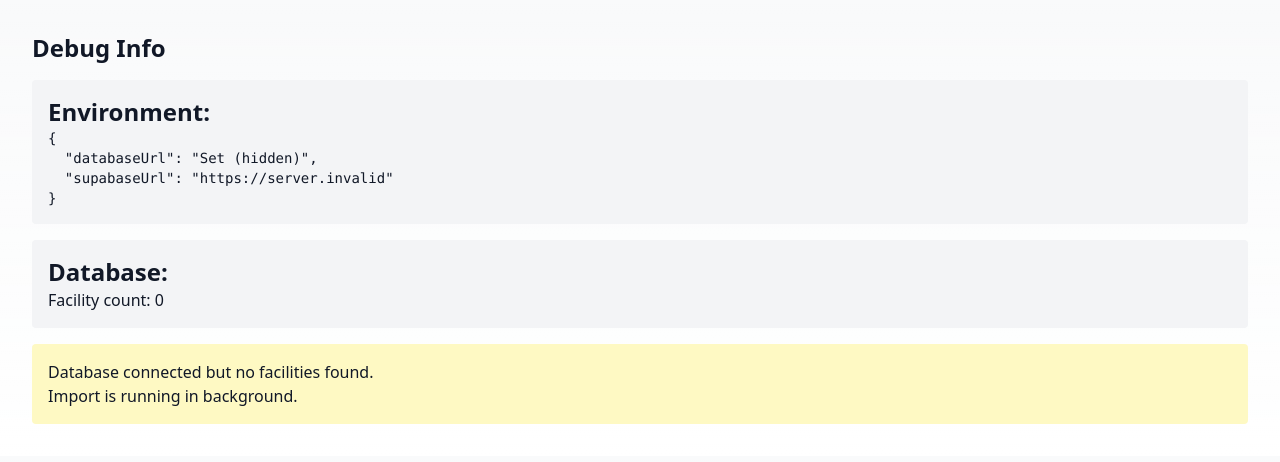
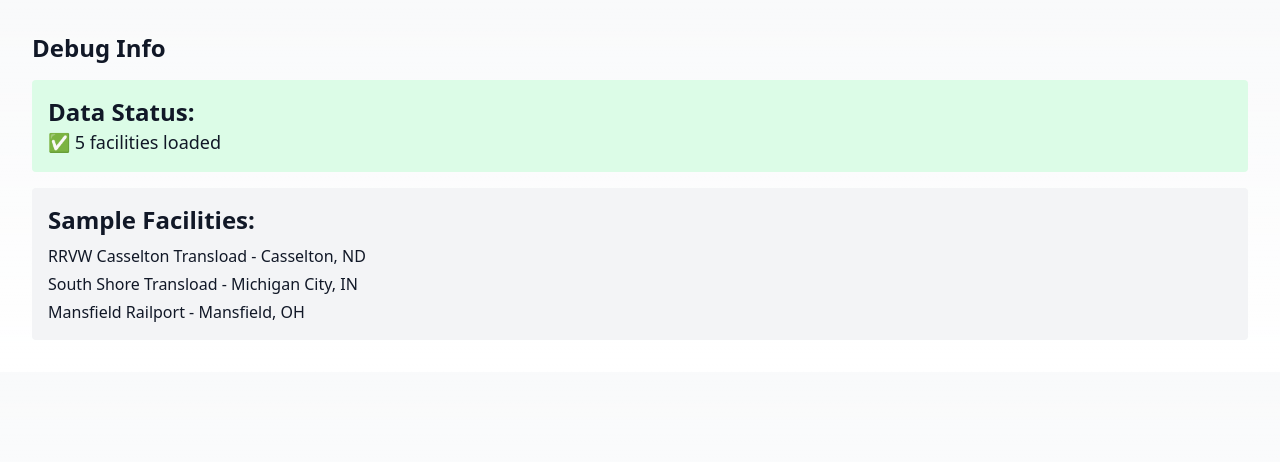
Before and after one commit to nikoamoretti/railhub-v2, a Next.js app: page /debug in a window 1280 px wide. Shown: the top 462 px of the page. Built offline with nearby package versions, Linux system fonts and the light colour scheme; no server answers; the database is empty.

Commit message:
Fix debug page - no prisma

```diff
--- a/app/debug/page.tsx
+++ b/app/debug/page.tsx
@@ -1,45 +1,23 @@
-import { prisma } from '@/lib/db'
+import facilitiesData from '../data'
 
-export default async function DebugPage() {
-  let facilityCount = 0
-  let error = null
-  let envCheck = {
-    databaseUrl: process.env.DATABASE_URL ? 'Set (hidden)' : 'NOT SET',
-    supabaseUrl: process.env.NEXT_PUBLIC_SUPABASE_URL || 'NOT SET',
-  }
-
-  try {
-    facilityCount = await prisma.facility.count()
-  } catch (e: any) {
-    error = e.message
-  }
-
+export default function DebugPage() {
   return (
     <main className="p-8">
       <h1 className="text-2xl font-bold mb-4">Debug Info</h1>
 
-      <div className="bg-gray-100 p-4 rounded mb-4">
-        <h2 className="font-semibold">Environment:</h2>
-        <pre className="text-sm">{JSON.stringify(envCheck, null, 2)}</pre>
+      <div className="bg-green-100 p-4 rounded mb-4">
+        <h2 className="font-semibold">Data Status:</h2>
+        <p className="text-lg">✅ {facilitiesData.length} facilities loaded</p>
       </div>
 
-      <div className="bg-gray-100 p-4 rounded mb-4">
-        <h2 className="font-semibold">Database:</h2>
-        <p>Facility count: {facilityCount}</p>
-        {error && (
-          <div className="text-red-600 mt-2">
-            <p className="font-semibold">Error:</p>
-            <pre className="text-sm whitespace-pre-wrap">{error}</pre>
-          </div>
-        )}
+      <div className="bg-gray-100 p-4 rounded">
+        <h2 className="font-semibold">Sample Facilities:</h2>
+        <ul className="mt-2 space-y-1">
+          {facilitiesData.slice(0, 3).map((f: any) => (
+            <li key={f.id}>{f.name} - {f.location?.city}, {f.location?.state}</li>
+          ))}
+        </ul>
       </div>
-
-      {!error && facilityCount === 0 && (
-        <div className="bg-yellow-100 p-4 rounded">
-          <p>Database connected but no facilities found.</p>
-          <p>Import is running in background.</p>
-        </div>
-      )}
     </main>
   )
 }
```
